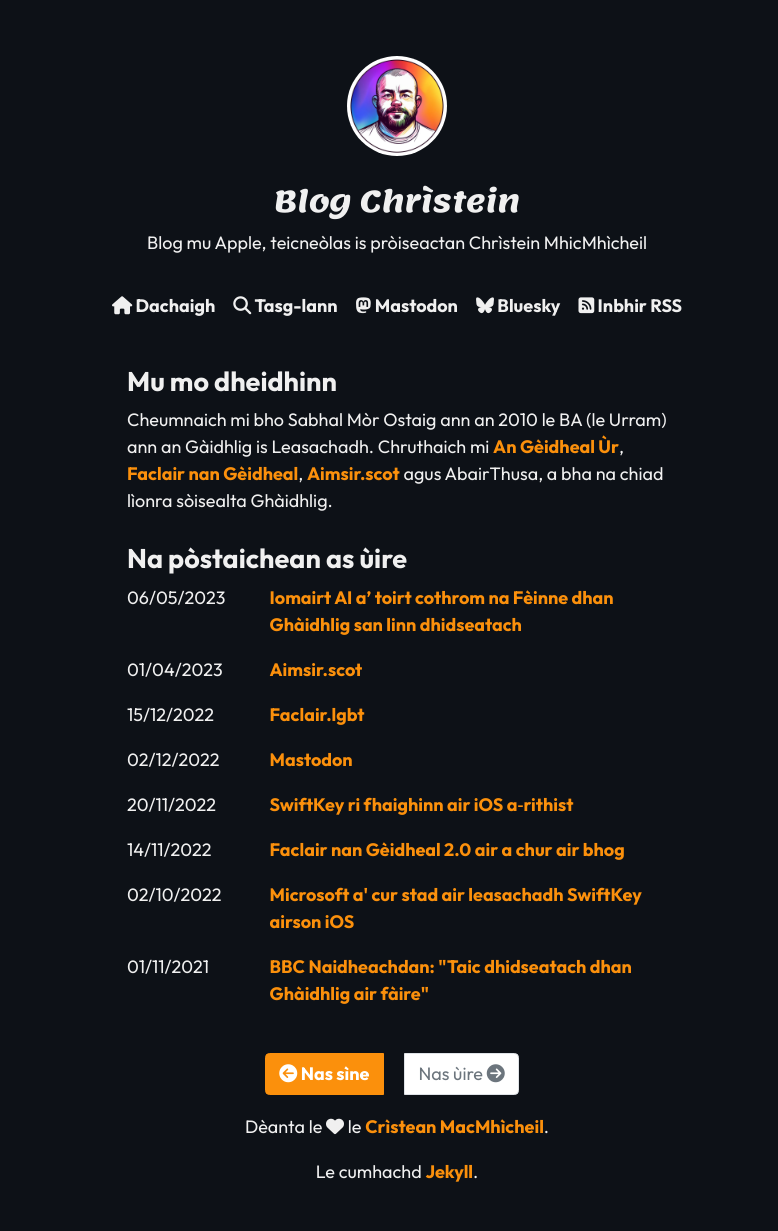
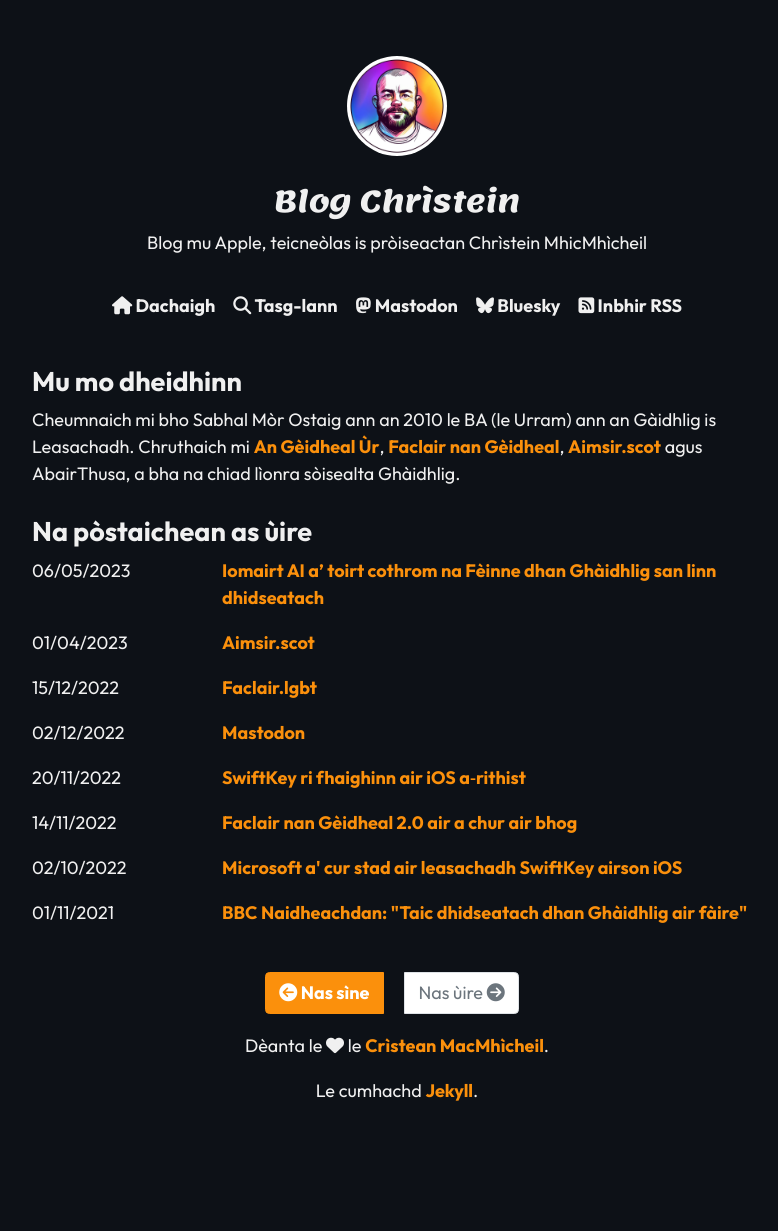
Before and after one commit to angeidheal/angeidheal.github.io, a Jekyll site: the page built from index.html, in a window 1280 px wide. Shown: the whole page, without its empty margins (243-1021 px from the left). Built offline with Jekyll 4.4.1, drawn with Linux system fonts in a browser that asks for light colours; nearby versions of some CDN libraries; the list of posts is cut into pages by our own code; after the commit the page ends 1150 px from its top, so only the background shows below that.

Commit message:
Update default.html

```diff
--- a/_layouts/default.html
+++ b/_layouts/default.html
@@ -15,7 +15,7 @@ layout: compress
 
     <div class="container content-area">
       <div class="row">
-        <div class="col-md-6 offset-md-3">
+        <div class="col-md-8 offset-md-2">
           {{ content }}
         </div>
       </div>
```
